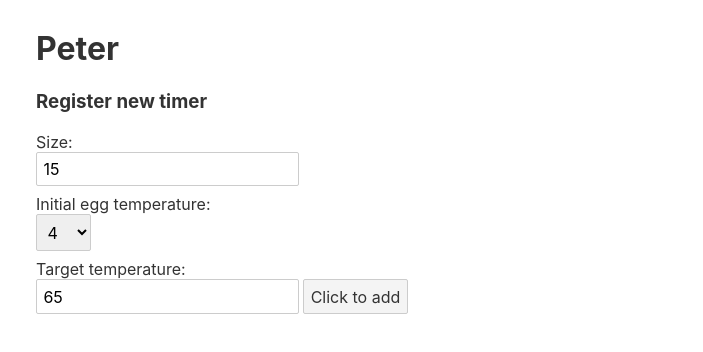
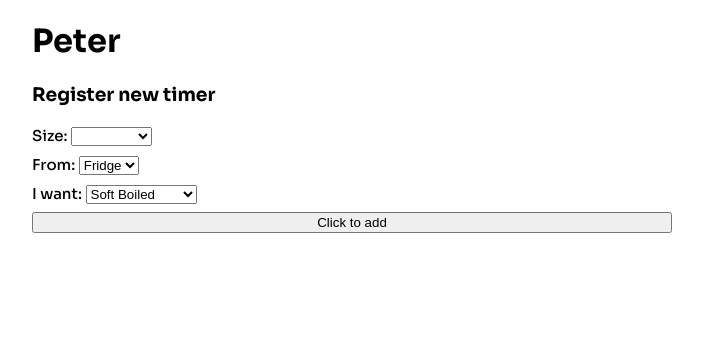
Before and after one commit to oyvind-ege/egg-svelte, a Svelte app: page / in a window 1280 px wide. Shown: the top 352 px of the page, without its empty margins (288-991 px from the left). Built offline with nearby package versions, Linux system fonts and the light colour scheme.

Commit message:
Added simple supertests and two tests now pass.

```diff
--- a/data/eggs.json
+++ b/data/eggs.json
@@ -1,5 +1,6 @@
 [
   {
+    "id": 1,
     "region": "europe",
     "eggs": [
       {
--- a/package.json
+++ b/package.json
@@ -6,8 +6,9 @@
     "build": "rollup -c",
     "lint": "eslint",
     "dev": "rollup -c -w",
+    "test": "jest",
     "init": "nodemon --exec npm start --ignore './public' -e js,svelte,html,json,mjs ",
-    "start": "npm run build && node server.js",
+    "start": "npm run test && npm run build && node start.js",
     "complete": "npm run lint && npm run start"
   },
   "devDependencies": {
@@ -17,11 +18,13 @@
     "eslint-config-airbnb-base": "^14.2.0",
     "eslint-plugin-import": "^2.22.0",
     "eslint-plugin-svelte3": "^2.7.3",
+    "jest": "^26.1.0",
     "nodemon": "^2.0.4",
     "rollup": "^2.3.4",
     "rollup-plugin-livereload": "^1.0.0",
     "rollup-plugin-svelte": "^5.0.3",
     "rollup-plugin-terser": "^5.1.2",
+    "supertest": "^4.0.2",
     "svelte": "^3.0.0"
   },
   "dependencies": {
--- a/public/global.css
+++ b/public/global.css
@@ -1,66 +1,3 @@
-html, body {
-	position: relative;
-	width: 100%;
-	height: 100%;
+body {
+  font-family: 'Sora', sans-serif;
 }
-
-body {
-	color: #333;
-	margin: 0;
-	padding: 8px;
-	box-sizing: border-box;
-	font-family: -apple-system, BlinkMacSystemFont, "Segoe UI", Roboto, Oxygen-Sans, Ubuntu, Cantarell, "Helvetica Neue", sans-serif;
-}
-
-a {
-	color: rgb(0,100,200);
-	text-decoration: none;
-}
-
-a:hover {
-	text-decoration: underline;
-}
-
-a:visited {
-	color: rgb(0,80,160);
-}
-
-label {
-	display: block;
-}
-
-input, button, select, textarea {
-	font-family: inherit;
-	font-size: inherit;
-	padding: 0.4em;
-	margin: 0 0 0.5em 0;
-	box-sizing: border-box;
-	border: 1px solid #ccc;
-	border-radius: 2px;
-}
-
-input:disabled {
-	color: #ccc;
-}
-
-input[type="range"] {
-	height: 0;
-}
-
-button {
-	color: #333;
-	background-color: #f4f4f4;
-	outline: none;
-}
-
-button:disabled {
-	color: #999;
-}
-
-button:not(:disabled):active {
-	background-color: #ddd;
-}
-
-button:focus {
-	border-color: #666;
-}
--- a/public/index.html
+++ b/public/index.html
@@ -5,7 +5,7 @@
 	<meta name='viewport' content='width=device-width,initial-scale=1'>
 
 	<title>Egg</title>
-
+	<link href="https://fonts.googleapis.com/css2?family=Sora:wght@300;500;700&display=swap" rel="stylesheet">
 	<link rel='icon' type='image/png' href='/favicon.png'>
 	<link rel='stylesheet' href='/global.css'>
 	<link rel='stylesheet' href='/build/bundle.css'>
@@ -13,6 +13,6 @@
 	<script defer src='/build/bundle.js'></script>
 </head>
 
-<body>
+<body style="margin: 0; padding: 0;">
 </body>
 </html>
--- a/src/RegisterTimer.svelte
+++ b/src/RegisterTimer.svelte
@@ -4,42 +4,82 @@
   const dispatch = createEventDispatcher();
 
   const temperatureOptions = [
-    4,
-    20
+    { type: "Fridge", temperature: 4 },
+    { type: "Room", temperature: 20 }
   ]
+
+  const boilOptions = [
+    { type: "Soft Boiled", temperature: 65 },
+    { type: "Medium Boiled", temperature: 73 },
+    { type: "Hard Boiled", temperature: 85 }
+  ]
+
+  const eggOptions = ['none'];
 
   let egg = {
     size: 15,
     initialTemp: 4,
     waterTemp: 100,
     targetYolkTemp: 65,
-  }
+  };
 
   const add = () => {
     dispatch('add', egg);
-  }
+  };
 
 </script>
 
 <section>
   <h3>Register new timer</h3>
   <form>
-    <label for="size">Size:</label>
-    <input name="size" type="number" bind:value={egg.size} />
-    <label for="initialtemp">Initial egg temperature:</label>
-    <select name="initialtemp" bind:value={egg.initialTemp}>
-      {#each temperatureOptions as tmpOption}
-      <option value="{tmpOption}">
-        {tmpOption}
-      </option>
-      {/each}
-    </select>
-    <label for="boil-target">Target temperature:</label>
-    <input name="boil-target" type="number" bind:value={egg.targetYolkTemp} />
+    <div>
+      <label for="size">Size:</label>
+      <select name="size" bind:value={egg.size}>
+        {#each eggOptions as eggOption}
+        <option value="{eggOption.size}">
+          {eggOption.name}
+        </option>
+        {/each}
+      </select>
+    </div>
+    <div>
+      <label for="initialtemp">From:</label>
+      <select name="initialtemp" bind:value={egg.initialTemp}>
+        {#each temperatureOptions as tmpOption}
+        <option value="{tmpOption.temperature}">
+          {tmpOption.type}
+        </option>
+        {/each}
+      </select>
+    </div>
+    <div>
+      <label for="boil-target">I want:</label>
+      <select name="boil-target" bind:value={egg.targetYolkTemp}>
+        {#each boilOptions as boilOption}
+        <option value="{boilOption.temperature}">
+          {boilOption.type}
+        </option>
+        {/each}
+      </select>
+    </div>
     <button on:click|preventDefault={add}>Click to add</button>
   </form>
 </section>
 
 <style>
 
+  label {
+    font-size: 15px;
+  }
+
+  form {
+    display: flex;
+    flex-direction: column;
+    justify-content: space-evenly;
+  }
+
+  form > * {
+    margin-bottom: 8px;
+  }
+
 </style>
```
Also changed, not shown: api/index.js (added, +20 -0 lines), server.js (+3 -4 lines), start.js (added, +7 -0 lines), .eslintrc.js, 2 other files (tests, documents, lock files or other folders).
